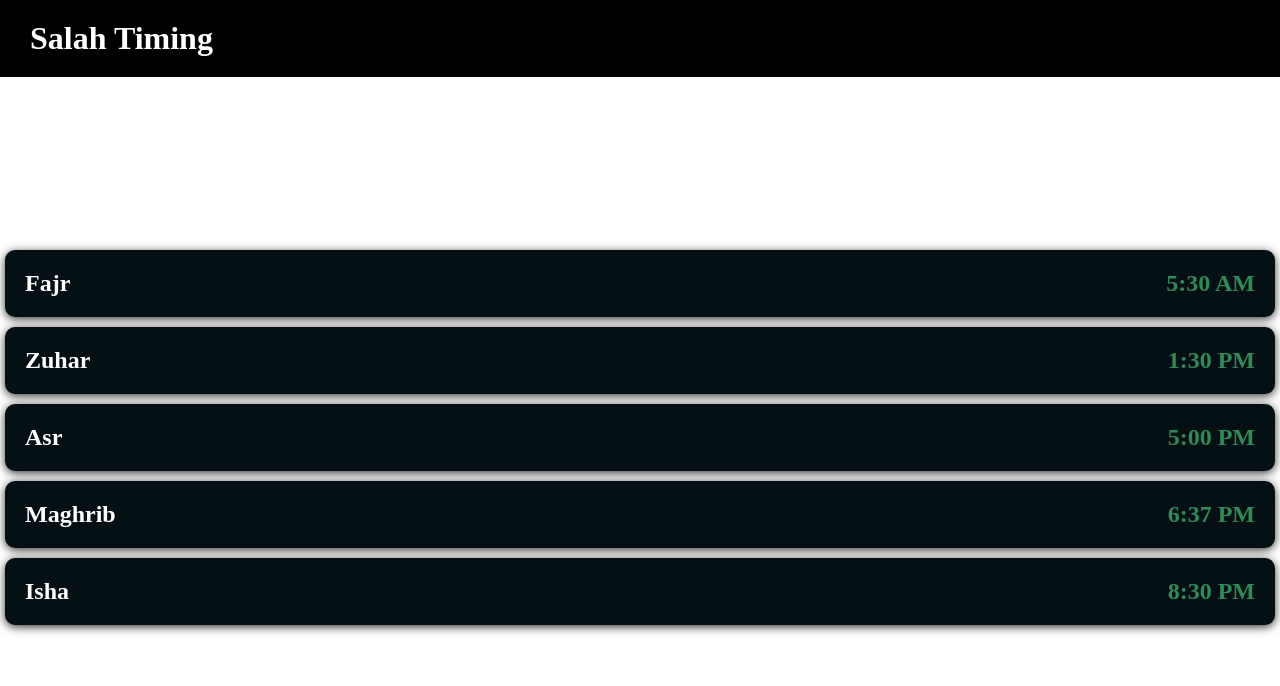
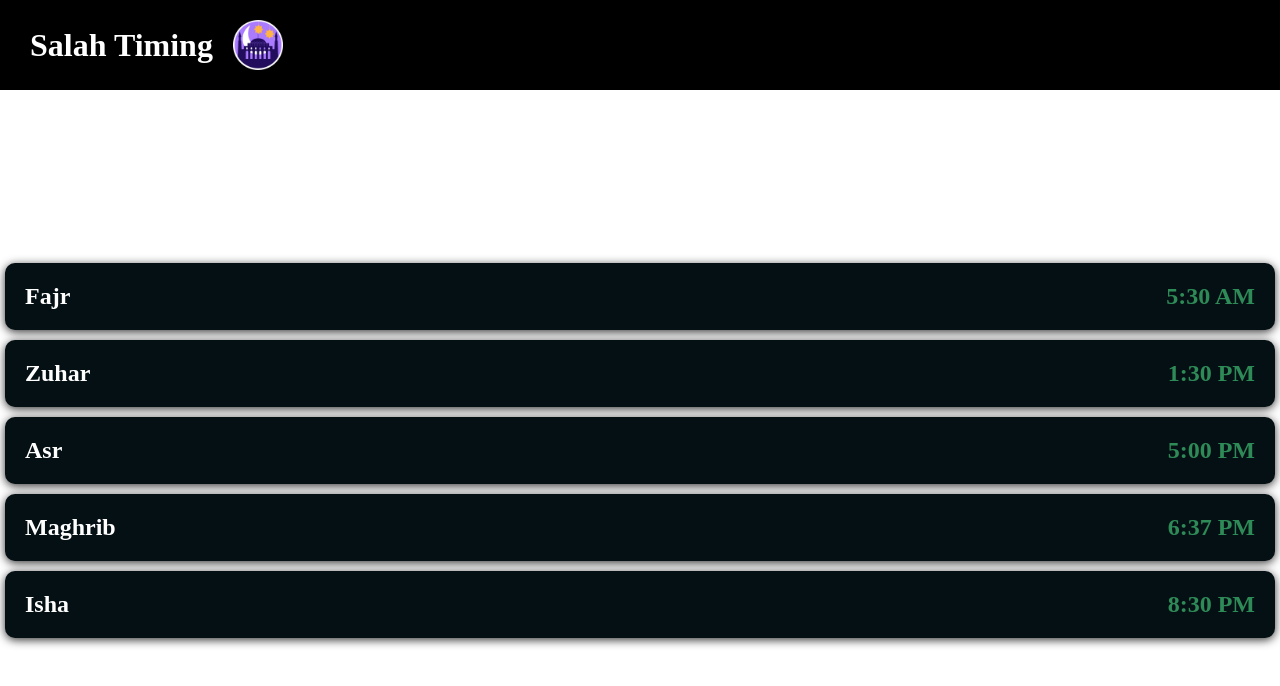
Before and after one commit to HafeezFateh/test, a plain HTML site: page index.html in a window 1280 px wide. Drawn offline with nearby package versions, Linux system fonts and the light colour scheme.

Commit message:
new commit

```diff
--- a/index.html.html
+++ b/index.html
@@ -5,6 +5,7 @@
 	<meta charset="utf-8">
 	<meta name="viewport" content="width=device-width, initial-scale=1">
 	<title>Salah</title>
+	<link rel='stylesheet' href='https://cdn-uicons.flaticon.com/2.6.0/uicons-solid-rounded/css/uicons-solid-rounded.css'>
 	<style>
 		*{
 			margin: 0;
@@ -14,7 +15,15 @@
 		header{
 			background-color: black ;
 			color: white;
+			display: flex;
+			align-items: center;
 			padding: 20px 30px;
+		}
+		img{
+			height: 50px;
+			width: 50px;
+			margin-left: 20px;
+
 		}
 		.namaz{
 			display: flex;
@@ -43,6 +52,7 @@
 </head>
 <header>
 	<h1>Salah Timing</h1>
+	<img src="logo.png">
 </header>
 <body>
 	<div class="namaz">
```
Also changed, not shown: logo.png (added).
